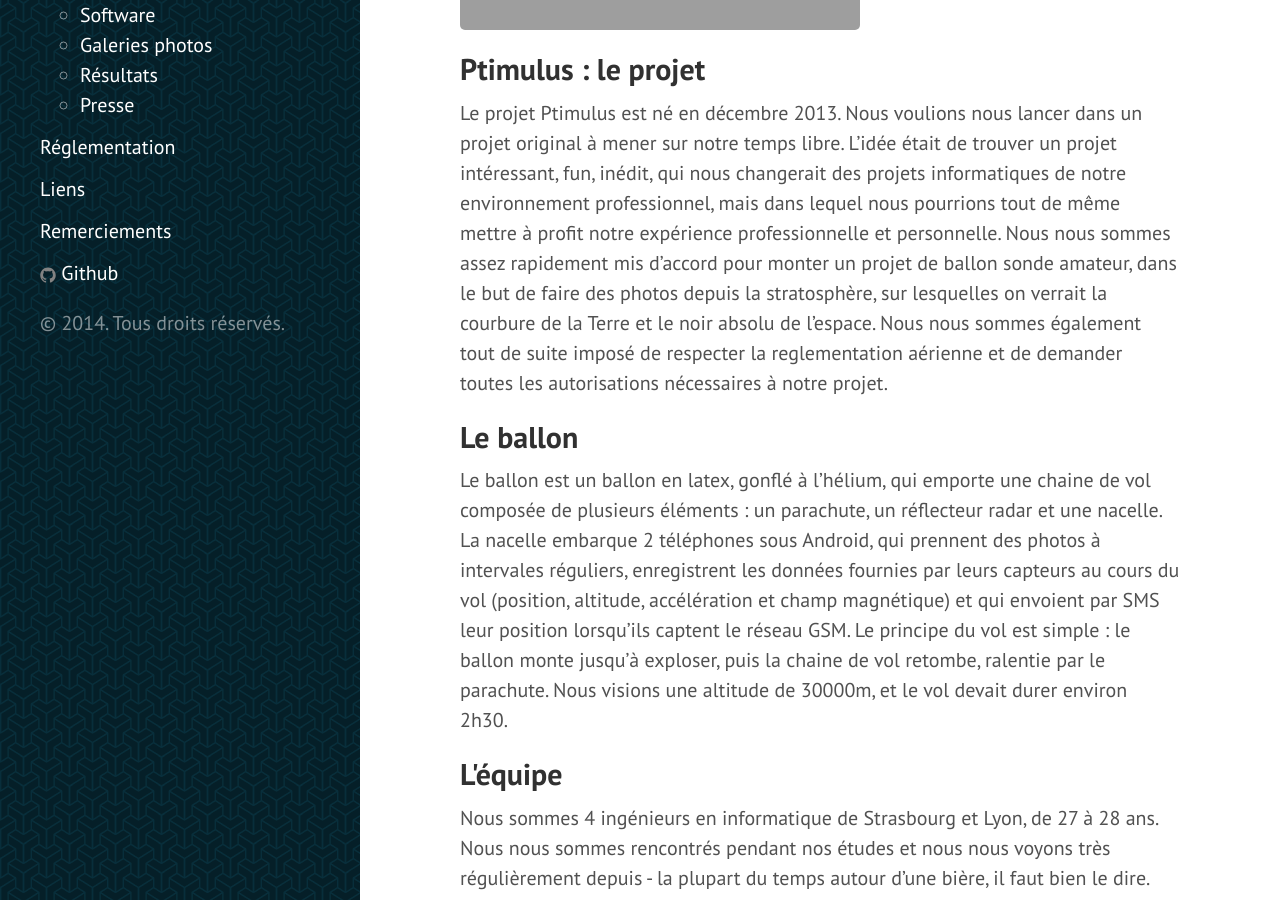
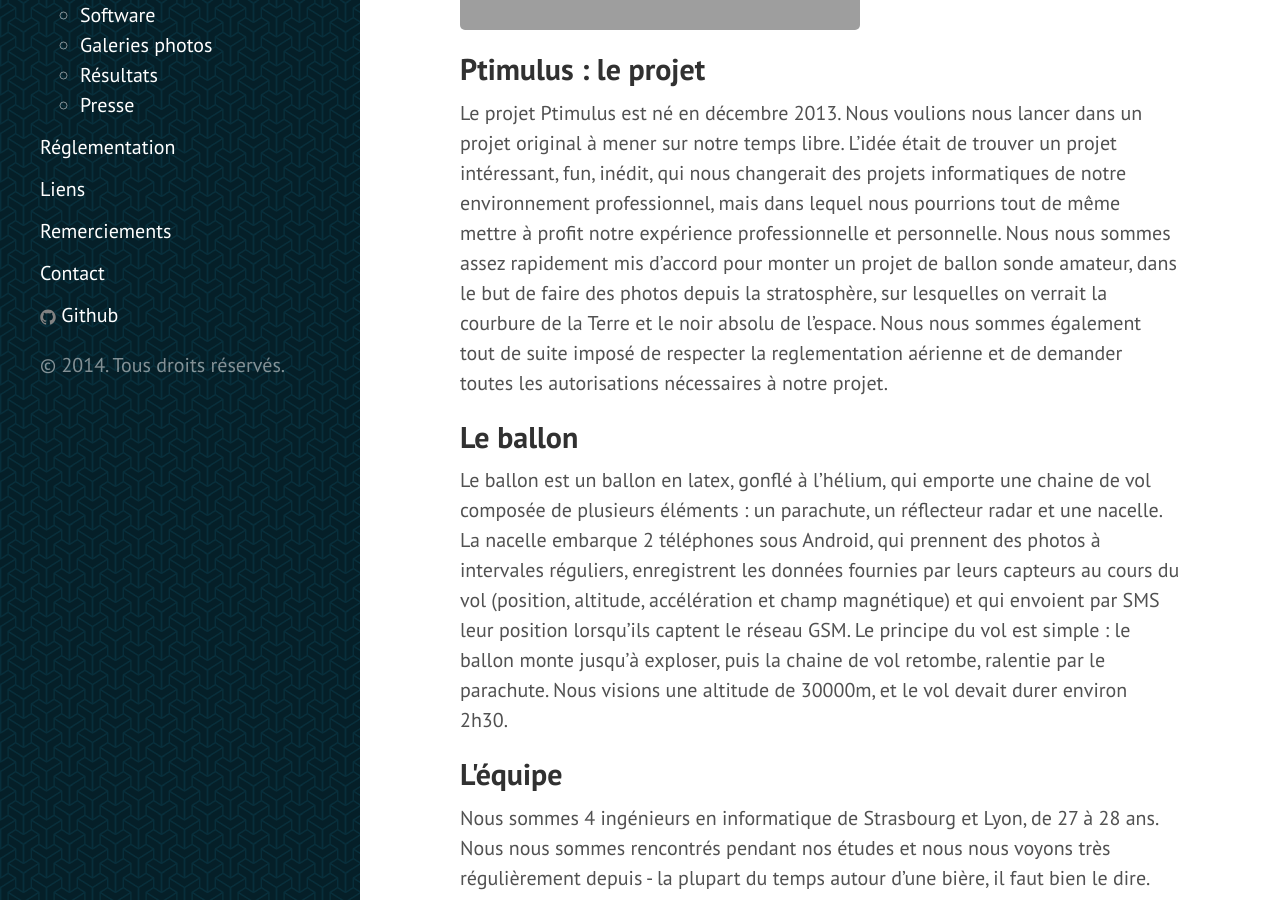
Before and after one commit to MichaelMure/ptimulus.eu, a Jekyll site: the page built from index.html, in a window 1280 px wide and 900 px high, scrolled down 330 px. Built offline with Jekyll 4.4.1, drawn with Linux system fonts in a browser that asks for light colours.

Commit message:
ajout page contact

```diff
--- a/_includes/sidebar.html
+++ b/_includes/sidebar.html
@@ -38,6 +38,11 @@
         <a href="/thanks">Remerciements</a>
       </li>
 
+      <li class="sidebar-nav-item{% if page.url == "/contact/" %} active{% endif %}">
+        <a href="/contact">Contact</a>
+      </li>
+
+
       <li class="sidebar-nav-item">
         <a href="https://github.com/NicolasFrd/Ptimulus">
           <span class="icon  icon--github">
```
